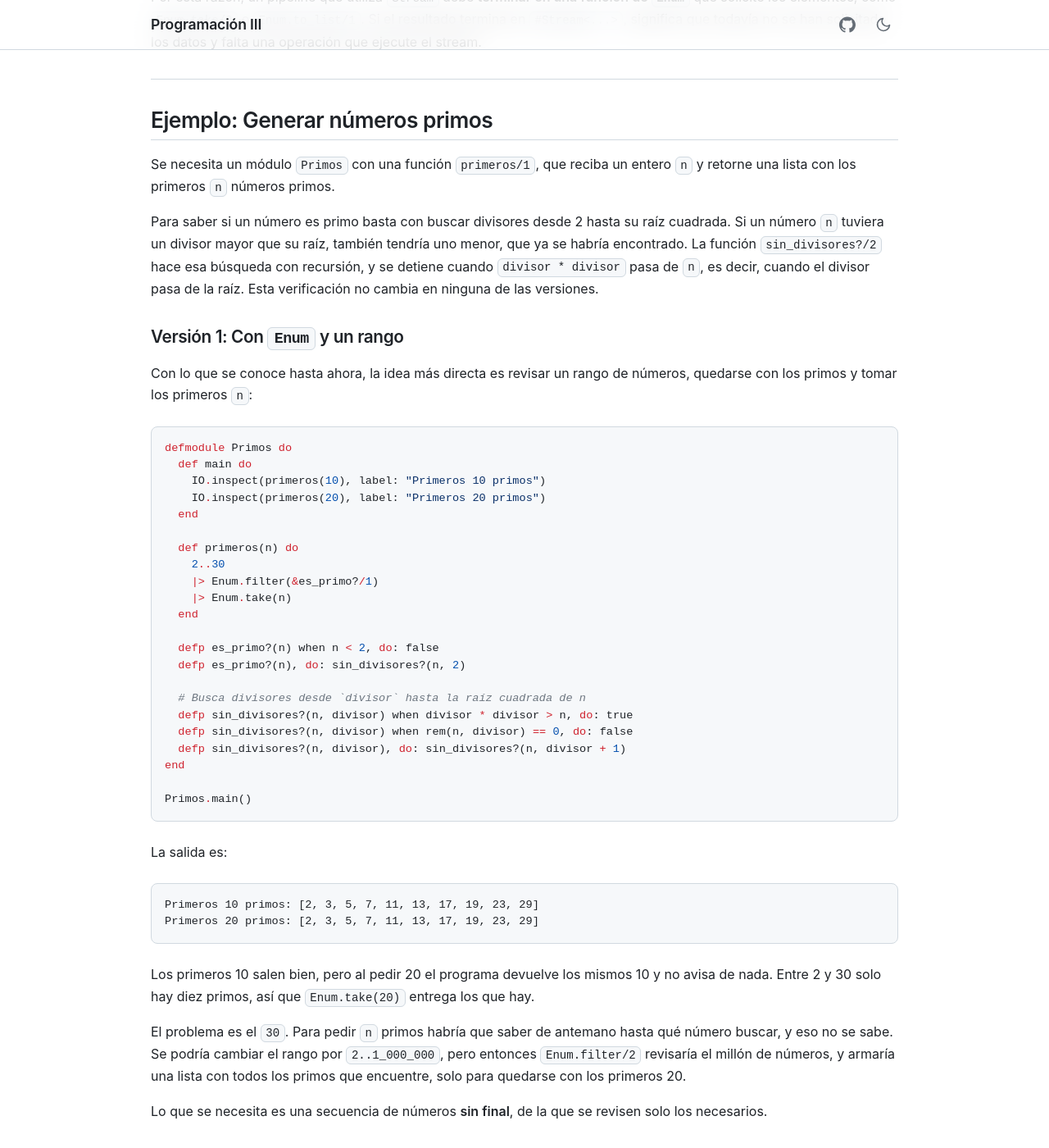
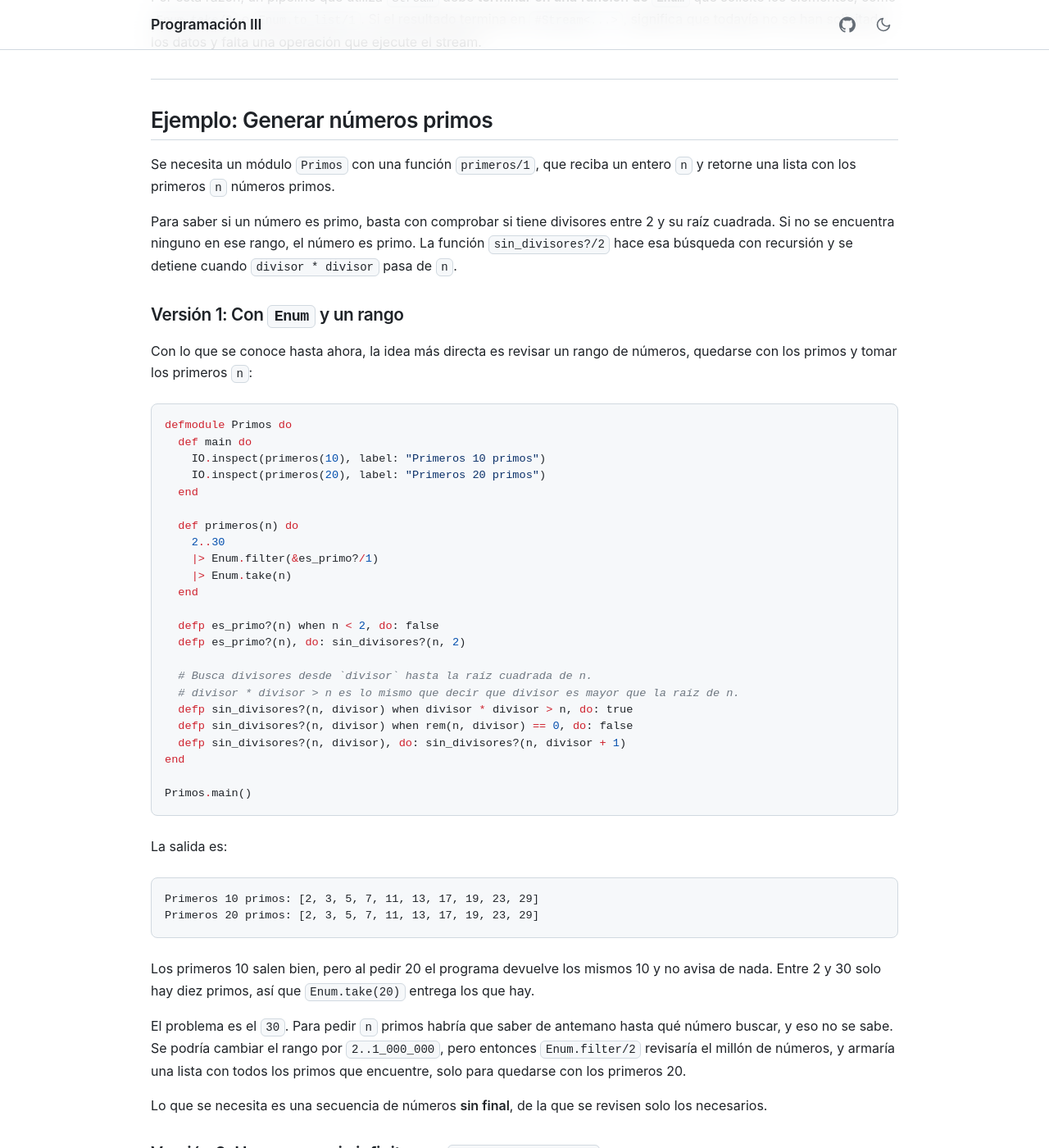
Before and after one commit to caflorezvi/guias-programacion3, a Jekyll site: the page built from docs/10.streams.md, in a window 1280 px wide and 1400 px high, scrolled down 4100 px. Shown: the whole window at 82% size. Built offline with Jekyll 4.4.1, drawn with Linux system fonts in a browser that asks for light colours; our own code applies the rules of GitHub Pages for plain Markdown files; some of the changed text lies outside the part shown.

Commit message:
Actualización de streams

```diff
--- a/docs/10.streams.md
+++ b/docs/10.streams.md
@@ -114,7 +114,7 @@
 
 Se necesita un módulo `Primos` con una función `primeros/1`, que reciba un entero `n` y retorne una lista con los primeros `n` números primos.
 
-Para saber si un número es primo basta con buscar divisores desde 2 hasta su raíz cuadrada. Si un número `n` tuviera un divisor mayor que su raíz, también tendría uno menor, que ya se habría encontrado. La función `sin_divisores?/2` hace esa búsqueda con recursión, y se detiene cuando `divisor * divisor` pasa de `n`, es decir, cuando el divisor pasa de la raíz. Esta verificación no cambia en ninguna de las versiones.
+Para saber si un número es primo, basta con comprobar si tiene divisores entre 2 y su raíz cuadrada. Si no se encuentra ninguno en ese rango, el número es primo. La función `sin_divisores?/2` hace esa búsqueda con recursión y se detiene cuando `divisor * divisor` pasa de `n`.
 
 ### Versión 1: Con `Enum` y un rango
 
@@ -136,7 +136,8 @@
   defp es_primo?(n) when n < 2, do: false
   defp es_primo?(n), do: sin_divisores?(n, 2)
 
-  # Busca divisores desde `divisor` hasta la raíz cuadrada de n
+  # Busca divisores desde `divisor` hasta la raíz cuadrada de n.
+  # divisor * divisor > n es lo mismo que decir que divisor es mayor que la raíz de n.
   defp sin_divisores?(n, divisor) when divisor * divisor > n, do: true
   defp sin_divisores?(n, divisor) when rem(n, divisor) == 0, do: false
   defp sin_divisores?(n, divisor), do: sin_divisores?(n, divisor + 1)
@@ -174,7 +175,8 @@
   end
 
   def primeros(n) do
-    Enum.take(stream(), n)
+    stream()
+    |> Enum.take(n)
   end
 
   # Stream infinito de números primos: 2, 3, 5, 7, 11, ...
```
Also changed, not shown: other parts of docs/10.streams.md (+1 -1 lines), docs/res/enum_eager_solo.svg, docs/res/stream_lazy_solo.svg.
